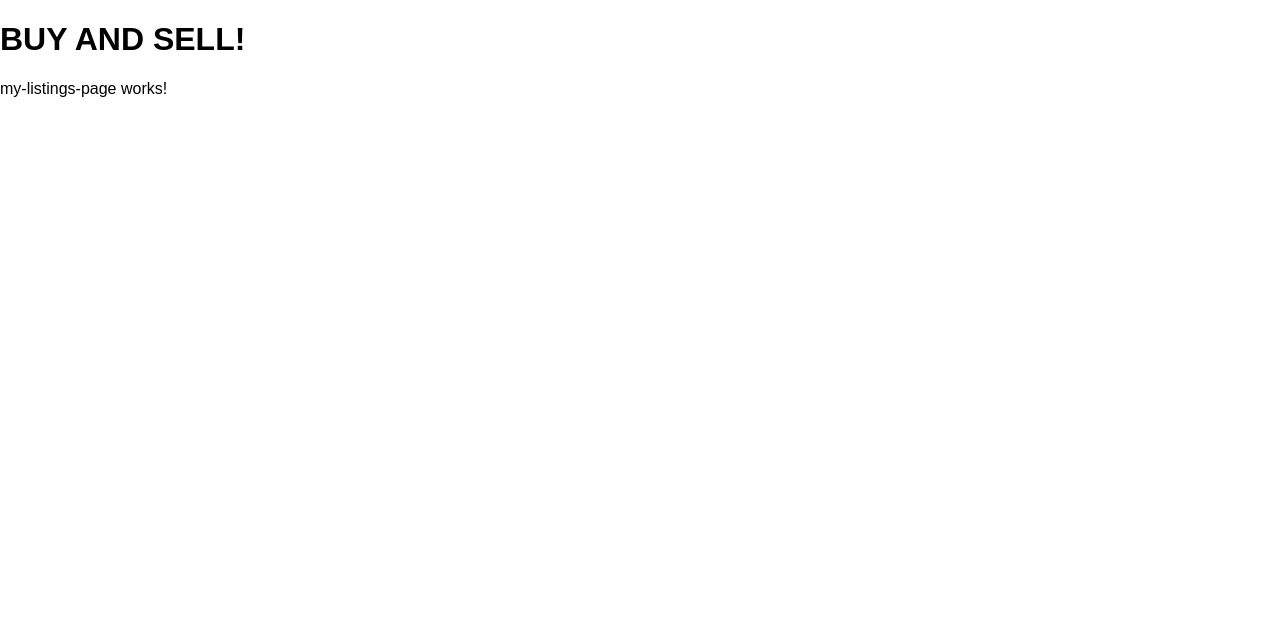
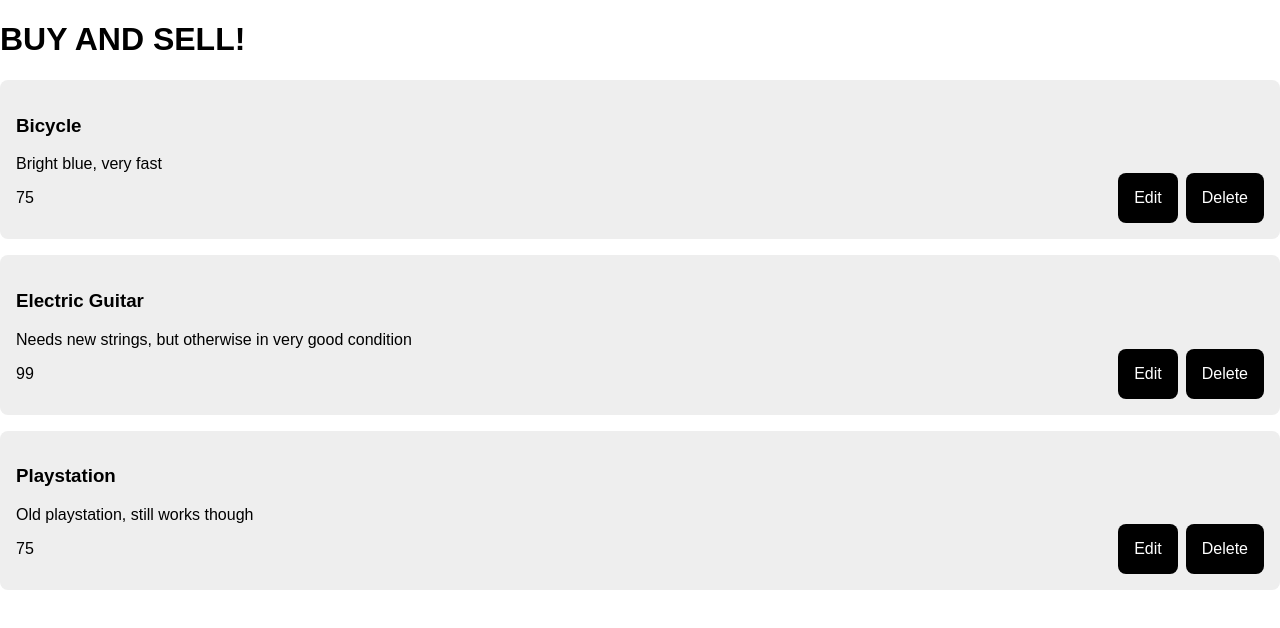
Before and after one commit to Mimae00/Buy-and-Sell, an Angular app: page /my-listings in a window 1280 px wide. Shown: the top 628 px of the page. Built offline with nearby package versions, Linux system fonts and the light colour scheme.

Commit message:
Added my listing page functions

```diff
--- a/src/app/my-listings-page/my-listings-page.component.html
+++ b/src/app/my-listings-page/my-listings-page.component.html
@@ -1 +1,11 @@
-<p>my-listings-page works!</p>
+<div class="content-box" *ngFor="let listing of listings">
+    <h3>{{listing.name}}</h3>
+    <p>{{listing.description}}</p>
+    <p>{{listing.price}}</p>
+    <div class="buttons-container">
+        <a routerLink="/edit-listing/{{listing.id}}">
+            <button>Edit</button>
+        </a>
+        <button (click)="onDeleteClicked(listing.id)">Delete</button>
+    </div>
+</div>
--- a/src/app/my-listings-page/my-listings-page.component.ts
+++ b/src/app/my-listings-page/my-listings-page.component.ts
@@ -1,12 +1,25 @@
 import { Component } from '@angular/core';
+import { Listing } from '../types';
+import { fakeMyListings } from '../fake-data';
+import { RouterModule } from '@angular/router';
+import { NgFor } from '@angular/common';
 
 @Component({
   selector: 'app-my-listings-page',
   standalone: true,
-  imports: [],
+  imports: [RouterModule,NgFor],
   templateUrl: './my-listings-page.component.html',
   styleUrl: './my-listings-page.component.css'
 })
 export class MyListingsPageComponent {
 
+  listings: Listing[] = [];
+
+  ngOnInit(): void {
+    this.listings = fakeMyListings;
+  }
+
+  onDeleteClicked(listingId: string): void { //not working
+    alert(`Deleting your listing with id ${listingId}`);
+  }
 }
```
